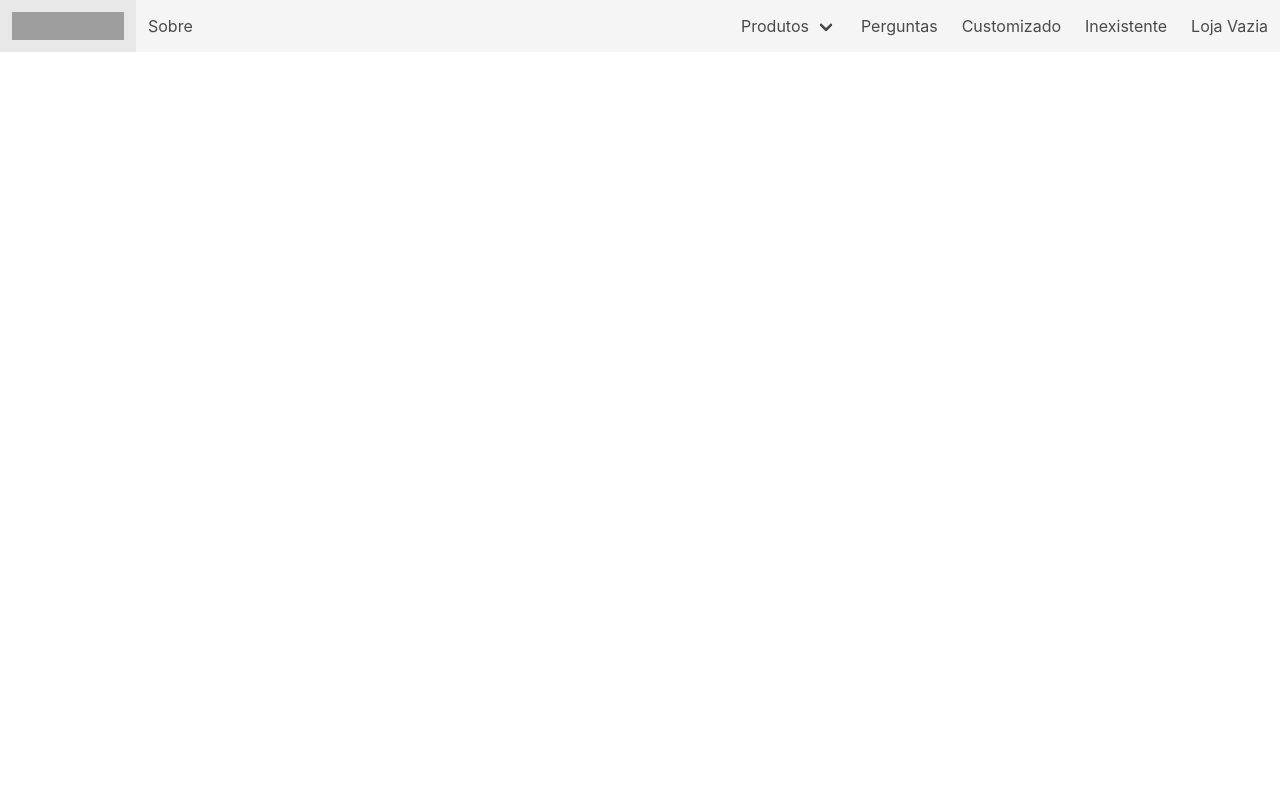
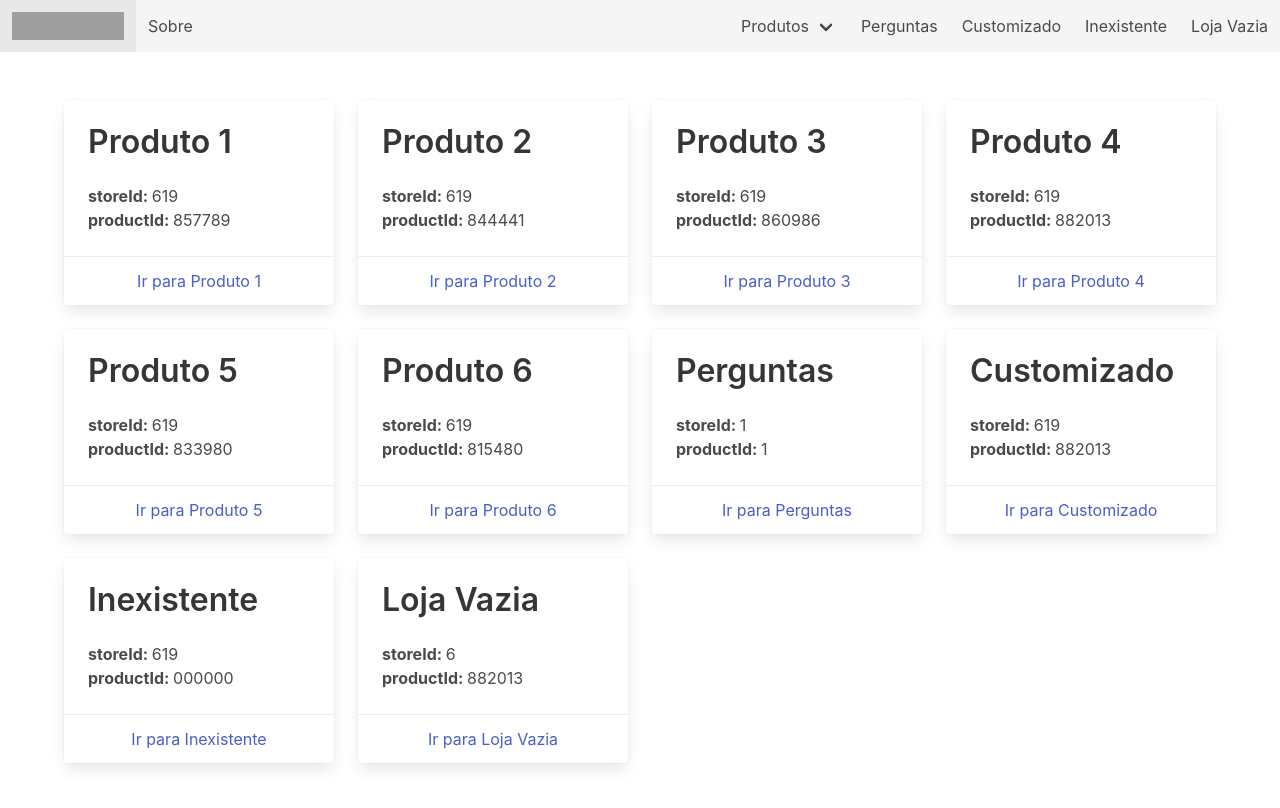
Before and after one commit to trustvox/trustvox-widgets-angular, an Angular app: page / in a window 1280 px wide. Shown: the top 808 px of the page. Built offline with nearby package versions, Linux system fonts and the light colour scheme; grey boxes are pictures that could not be loaded.

Commit message:
Implement products list

```diff
--- a/src/app/app-routing.module.ts
+++ b/src/app/app-routing.module.ts
@@ -2,8 +2,10 @@ import { NgModule } from "@angular/core";
 import { Routes, RouterModule } from "@angular/router";
 import { ProductDetailsComponent } from "./product-details/product-details.component";
 import { AboutPageComponent } from "./about-page/about-page.component";
+import { ProductListComponent } from "./product-list/product-list.component";
 
 const routes: Routes = [
+  { path: "", component: ProductListComponent },
   { path: "about", component: AboutPageComponent },
   { path: ":productId", component: ProductDetailsComponent }
 ];
--- a/src/app/app.module.ts
+++ b/src/app/app.module.ts
@@ -8,6 +8,7 @@ import { FromCategoryPipe } from "./from-category.pipe";
 import { ProductDetailsComponent } from "./product-details/product-details.component";
 import { ProductReviewsComponent } from "./product-reviews/product-reviews.component";
 import { AboutPageComponent } from './about-page/about-page.component';
+import { ProductListComponent } from './product-list/product-list.component';
 
 @NgModule({
   declarations: [
@@ -16,7 +17,8 @@ import { AboutPageComponent } from './about-page/about-page.component';
     FromCategoryPipe,
     ProductDetailsComponent,
     ProductReviewsComponent,
-    AboutPageComponent
+    AboutPageComponent,
+    ProductListComponent
   ],
   imports: [BrowserModule, AppRoutingModule],
   providers: [],
--- a/src/app/header/header.component.html
+++ b/src/app/header/header.component.html
@@ -1,6 +1,6 @@
 <nav class="navbar is-light" role="navigation" aria-label="main navigation">
   <div class="navbar-brand">
-    <a class="navbar-item" href="/">
+    <a class="navbar-item" [routerLink]="['']">
       <img
         src="https://site.trustvox.com.br/wp-content/themes/trustvox/images/logo_colorida.png"
         width="112"
--- /dev/null
+++ b/src/app/product-list/product-list.component.html
@@ -0,0 +1,22 @@
+<div class="container">
+  <div class="columns is-multiline is-mobile">
+    <div class="column is-3" *ngFor="let product of products">
+      <div class="card">
+        <div class="card-content">
+          <p class="title">
+            {{ product.title }}
+          </p>
+          <div class="content">
+            <b>storeId: </b> {{ product.storeId }}<br />
+            <b>productId: </b> {{ product.productId }}<br />
+          </div>
+        </div>
+        <footer class="card-footer">
+          <p class="card-footer-item">
+            <a [routerLink]="['', product.id]">Ir para {{ product.title }}</a>
+          </p>
+        </footer>
+      </div>
+    </div>
+  </div>
+</div>
--- /dev/null
+++ b/src/app/product-list/product-list.component.ts
@@ -0,0 +1,16 @@
+import { Component, OnInit, Input } from "@angular/core";
+import { products } from "../products";
+
+@Component({
+  selector: "app-product-list",
+  templateUrl: "./product-list.component.html",
+  styleUrls: ["./product-list.component.scss"]
+})
+export class ProductListComponent implements OnInit {
+  @Input() products;
+  constructor() {
+    this.products = products;
+  }
+
+  ngOnInit() {}
+}
```
Also changed, not shown: src/app/product-list/product-list.component.scss (added).
